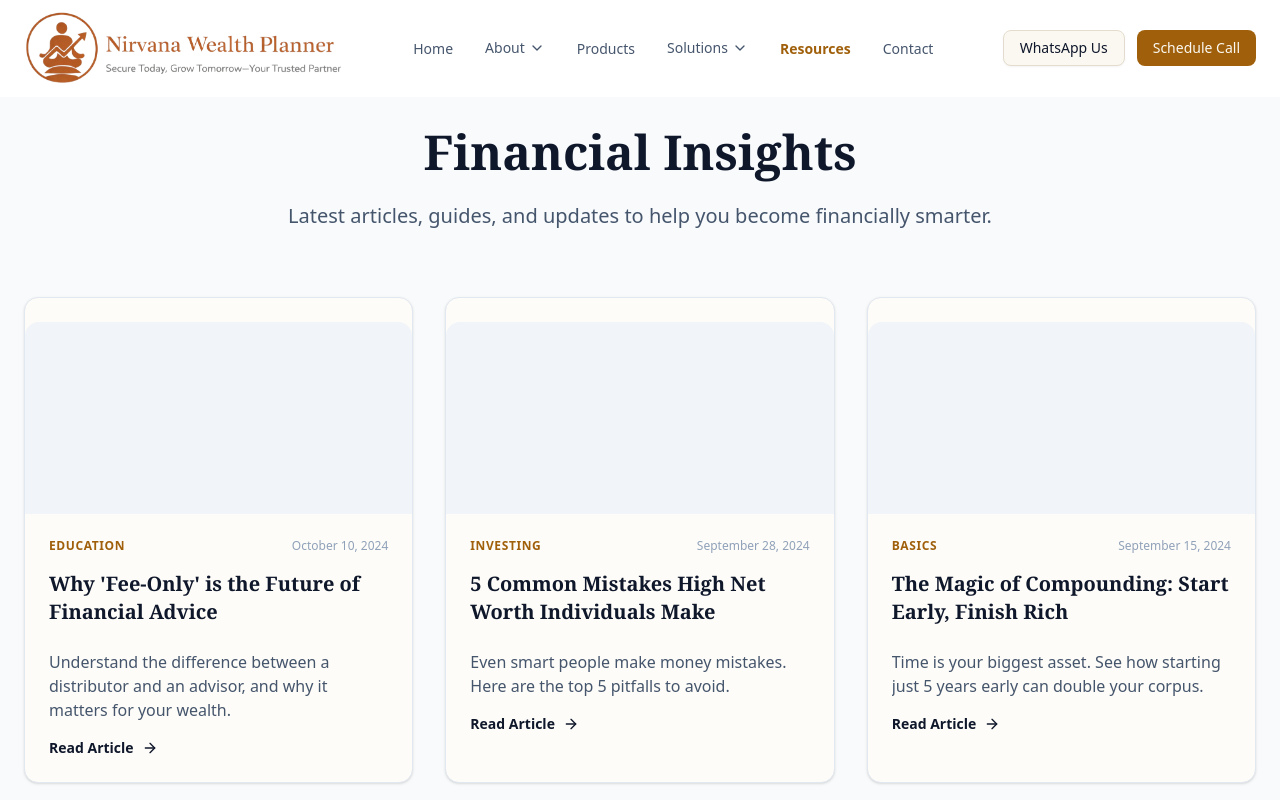
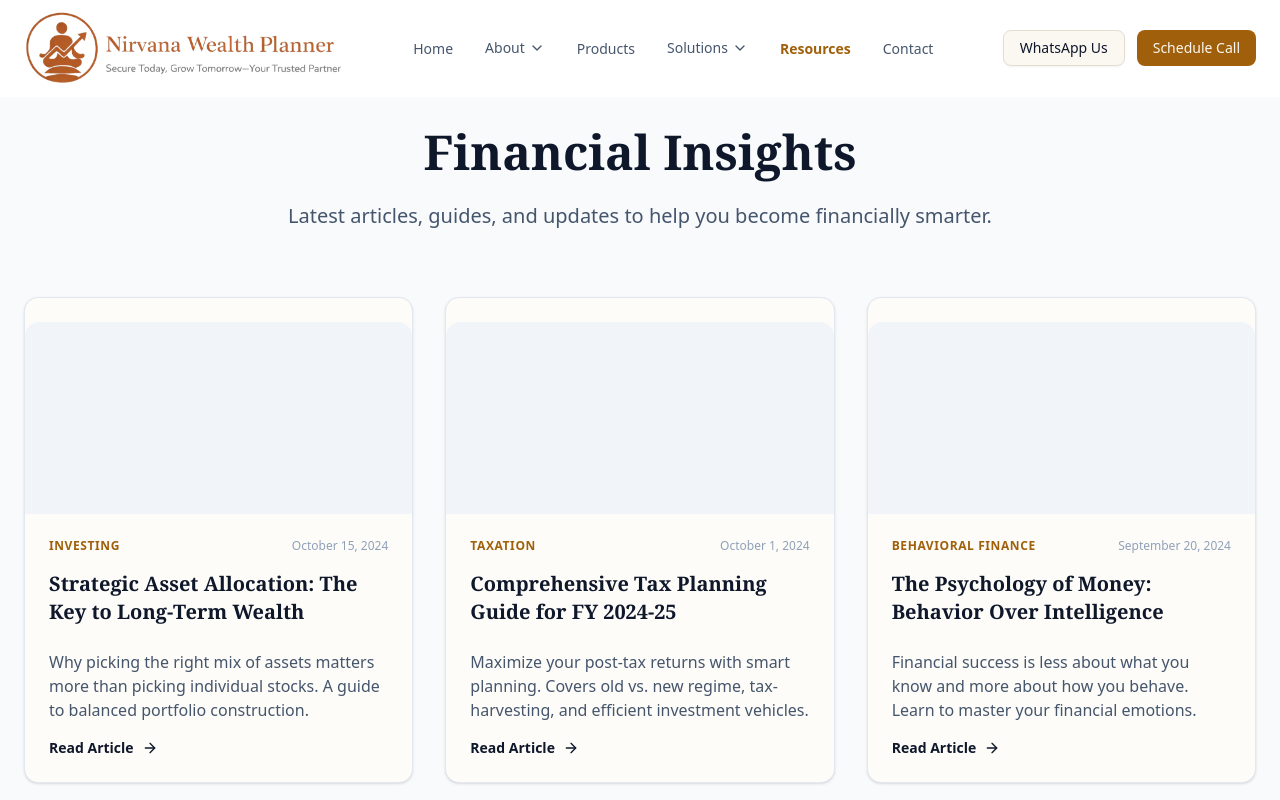
Before and after one commit to balumanthena/Nirvaana, a Next.js app: page /resources in a window 1280 px wide. Shown: the top 800 px of the page. Built offline with nearby package versions, Linux system fonts and the light colour scheme; a web font is replaced by a local one.

Commit message:
Enhance SEO, add Manifest, update Team & Resources content

```diff
--- a/src/app/about/team/page.tsx
+++ b/src/app/about/team/page.tsx
@@ -19,10 +19,10 @@ export default function TeamPage() {
                     <div className="bg-secondary p-8 rounded-2xl flex flex-col md:flex-row gap-8 items-center border border-border shadow-md max-w-3xl mx-auto">
                         <div className="w-40 h-40 bg-background rounded-full shrink-0 border-4 border-white shadow-sm overflow-hidden">
                             {/* Placeholder for real team image if available later */}
-                            <div className="w-full h-full bg-slate-200 flex items-center justify-center text-slate-400 font-bold text-3xl">B</div>
+                            <div className="w-full h-full bg-slate-200 flex items-center justify-center text-slate-400 font-bold text-3xl">S</div>
                         </div>
                         <div className="text-center md:text-left">
-                            <h3 className="text-2xl font-bold text-foreground mb-2">Balakrishna</h3>
+                            <h3 className="text-2xl font-bold text-foreground mb-2">Srikanth Revoju</h3>
                             <p className="text-primary font-semibold mb-4">Founder & Principal Planner</p>
                             <p className="text-muted-foreground mb-6 leading-relaxed">
                                 Certified Financial Planner (CFP) with 10+ years of experience in capital markets.
--- /dev/null
+++ b/src/app/manifest.ts
@@ -0,0 +1,21 @@
+import { MetadataRoute } from 'next';
+import { CONFIG } from '@/content/config';
+
+export default function manifest(): MetadataRoute.Manifest {
+    return {
+        name: CONFIG.BRAND_NAME,
+        short_name: "Nirvana",
+        description: CONFIG.TAGLINE,
+        start_url: '/',
+        display: 'standalone',
+        background_color: '#ffffff',
+        theme_color: '#8d6e63', // Nirvaana Bronze approximate
+        icons: [
+            {
+                src: '/favicon.png',
+                sizes: 'any',
+                type: 'image/png',
+            },
+        ],
+    };
+}
--- a/src/app/resources/page.tsx
+++ b/src/app/resources/page.tsx
@@ -5,25 +5,25 @@ import { ArrowRight } from "lucide-react";
 // Placeholder posts
 const POSTS = [
     {
-        title: "Why 'Fee-Only' is the Future of Financial Advice",
-        excerpt: "Understand the difference between a distributor and an advisor, and why it matters for your wealth.",
-        date: "October 10, 2024",
-        slug: "why-fee-only-matters",
-        category: "Education"
-    },
-    {
-        title: "5 Common Mistakes High Net Worth Individuals Make",
-        excerpt: "Even smart people make money mistakes. Here are the top 5 pitfalls to avoid.",
-        date: "September 28, 2024",
-        slug: "top-5-hni-mistakes",
+        title: "Strategic Asset Allocation: The Key to Long-Term Wealth",
+        excerpt: "Why picking the right mix of assets matters more than picking individual stocks. A guide to balanced portfolio construction.",
+        date: "October 15, 2024",
+        slug: "strategic-asset-allocation",
         category: "Investing"
     },
     {
-        title: "The Magic of Compounding: Start Early, Finish Rich",
-        excerpt: "Time is your biggest asset. See how starting just 5 years early can double your corpus.",
-        date: "September 15, 2024",
-        slug: "magic-of-compounding",
-        category: "Basics"
+        title: "Comprehensive Tax Planning Guide for FY 2024-25",
+        excerpt: "Maximize your post-tax returns with smart planning. Covers old vs. new regime, tax-harvesting, and efficient investment vehicles.",
+        date: "October 1, 2024",
+        slug: "tax-planning-guide-2024",
+        category: "Taxation"
+    },
+    {
+        title: "The Psychology of Money: Behavior Over Intelligence",
+        excerpt: "Financial success is less about what you know and more about how you behave. Learn to master your financial emotions.",
+        date: "September 20, 2024",
+        slug: "psychology-of-money",
+        category: "Behavioral Finance"
     }
 ];
 
--- a/src/components/shared/Hero.tsx
+++ b/src/components/shared/Hero.tsx
@@ -2,6 +2,7 @@
 
 import * as React from "react";
 import Link from "next/link";
+import NextImage from "next/image";
 import {
     Carousel,
     CarouselContent,
@@ -85,12 +86,15 @@ export function Hero() {
                 <CarouselContent className="!ml-0 h-full">
                     {HERO_SLIDES.map((slide, index) => (
                         <CarouselItem key={index} className="!pl-0 h-full w-full relative bg-gray-900">
-                            {/* Image Background with Slow Zoom */}
-                            <div className="absolute inset-0 bg-cover bg-center bg-no-repeat animate-ken-burns"
-                                style={{
-                                    backgroundImage: `url(${slide.image})`,
-                                    animationDuration: '20s'
-                                }}
+                            <NextImage
+                                src={slide.image}
+                                alt={slide.title}
+                                fill
+                                className={cn(
+                                    "object-cover transition-transform duration-[20s]",
+                                    (index + 1 === current) ? "scale-110" : "scale-100"
+                                )}
+                                priority={index === 0}
                             />
                             {/* Cinematic Overlay */}
                             <div className="absolute inset-0 bg-gradient-to-b from-black/30 via-transparent to-black/60" />
@@ -98,14 +102,14 @@ export function Hero() {
                             {/* Slide Content */}
                             {slide.title && (
                                 <div className="absolute inset-0 flex flex-col items-center justify-center z-10 px-4">
-                                    <h2
+                                    <h1
                                         className={cn(
                                             "text-3xl md:text-5xl lg:text-6xl font-serif text-white text-center font-medium tracking-wide mb-8 drop-shadow-lg max-w-4xl leading-tight opacity-0",
                                             (index + 1 === current) && "animate-fade-up"
                                         )}
                                     >
                                         {slide.title}
-                                    </h2>
+                                    </h1>
                                     {slide.cta && (
                                         <div
                                             className={cn(
```
